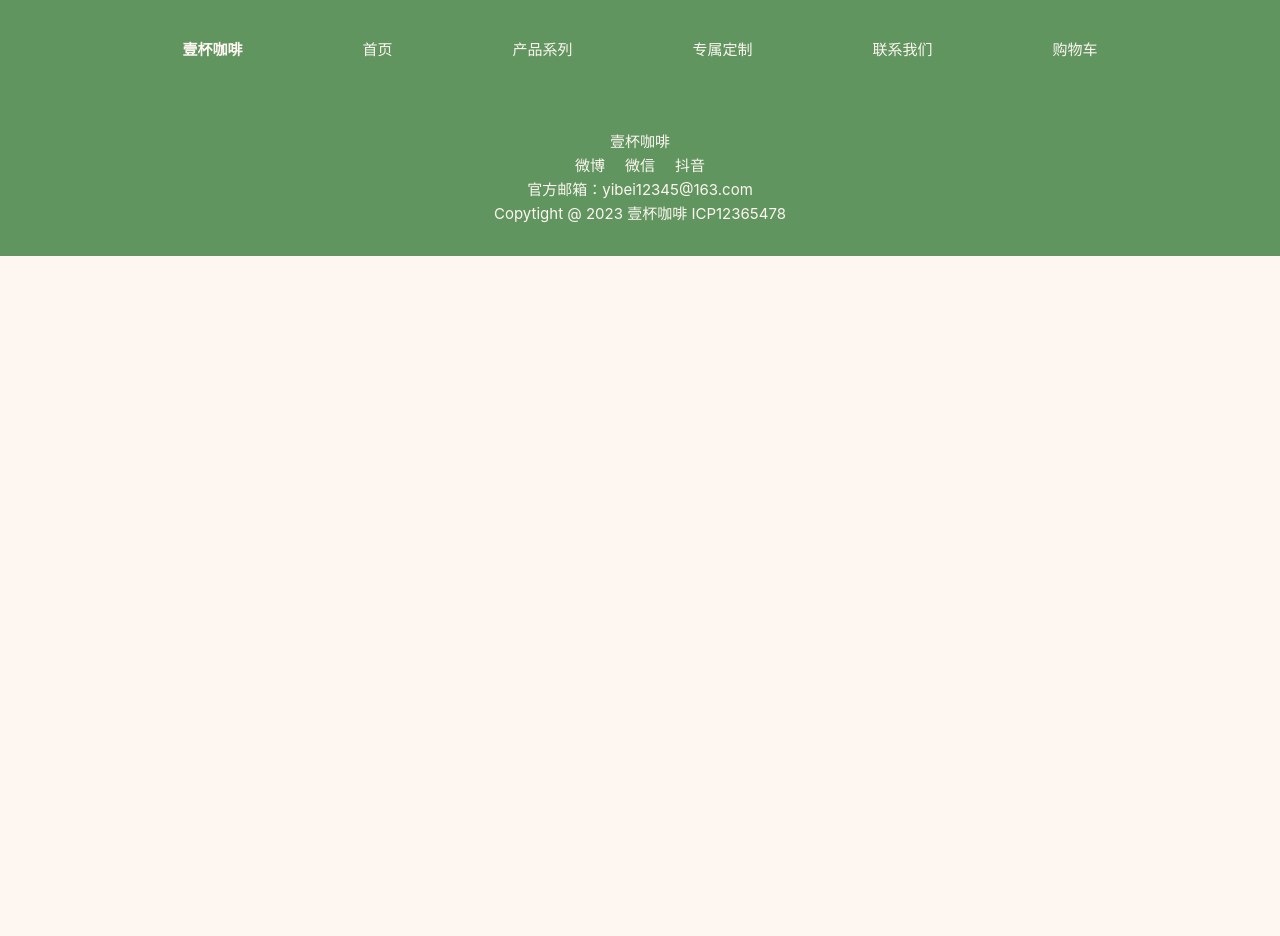
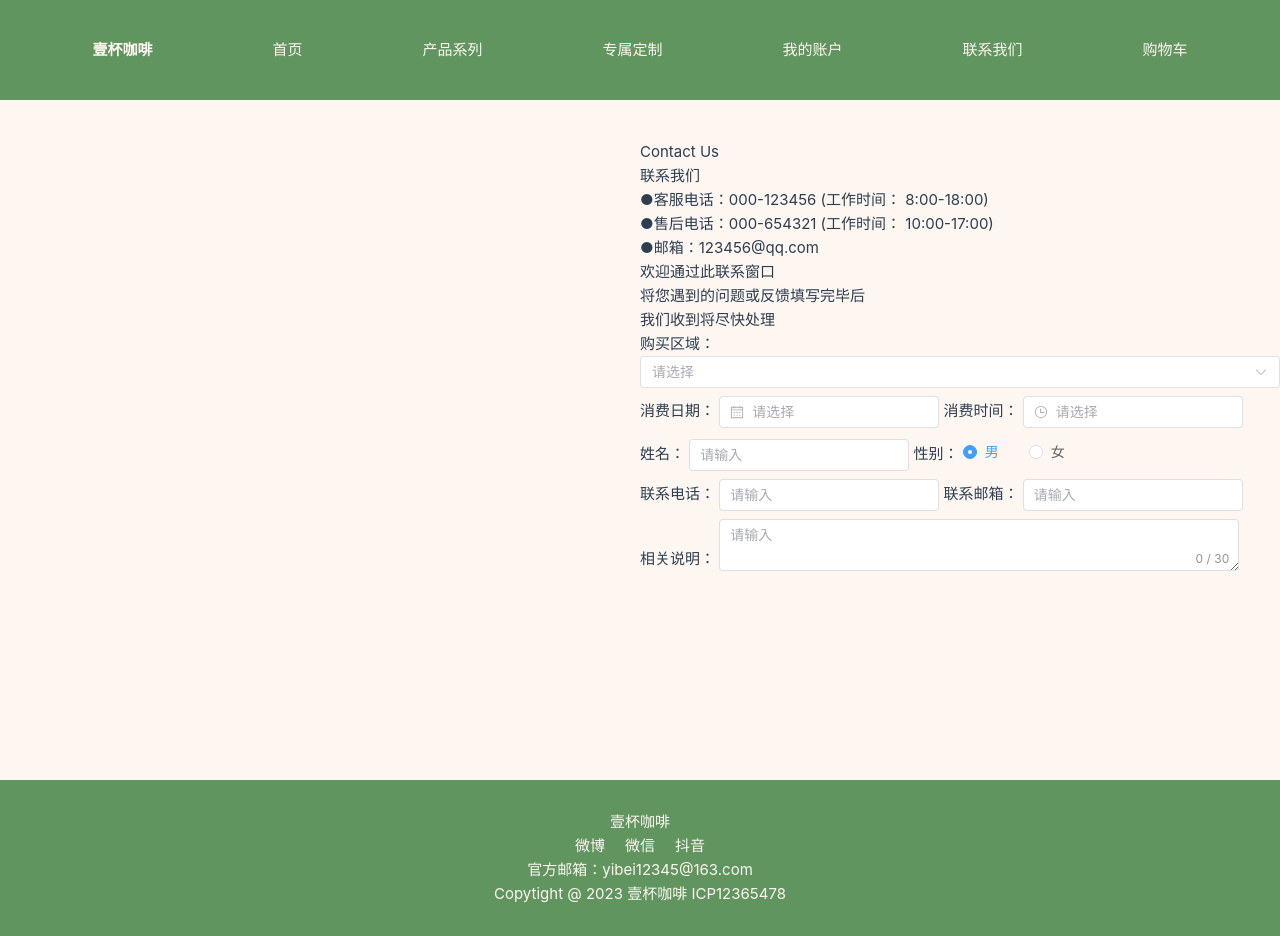
Before and after one commit to MoonMa1997/coffee_shop, a Vue app: page /contactUs in a window 1280 px wide. Before the commit the page ends 800 px from the top, so only its background shows below. Built offline with nearby package versions, Linux system fonts and the light colour scheme.

Commit message:
账户 联系

```diff
--- a/src/App.vue
+++ b/src/App.vue
@@ -22,7 +22,8 @@ import HelloWorld from './components/HelloWorld.vue'
         <RouterLink to="/" class="mrgr-10 col-fe">首页</RouterLink>
         <RouterLink to="/about" class="mrgr-10 col-fe">产品系列</RouterLink>
         <RouterLink to="/specialCustom" class="mrgr-10 col-fe">专属定制</RouterLink>
-        <RouterLink to="/about" class="mrgr-10 col-fe">联系我们</RouterLink>
+        <RouterLink to="/myAccount" class="mrgr-10 col-fe">我的账户</RouterLink>
+        <RouterLink to="/contactUs" class="mrgr-10 col-fe">联系我们</RouterLink>
         <RouterLink to="/about" class="mrgr-10 col-fe">购物车</RouterLink>
       </div>
     </div>
--- a/src/router/index.js
+++ b/src/router/index.js
@@ -1,6 +1,8 @@
 import { createRouter, createWebHistory } from 'vue-router'
 import HomeView from '../views/HomeView.vue'
 import specialCustom from '../views/specialCustom.vue'
+import myAccount from '../views/myAccount.vue'
+import contactUs from '../views/contactUs.vue'
 
 const router = createRouter({
   history: createWebHistory(import.meta.env.BASE_URL),
@@ -26,6 +28,19 @@ const router = createRouter({
       // which is lazy-loaded when the route is visited.
       component: specialCustom
     },
+    {
+      path: '/myAccount',
+      name: 'myaccount',
+      // route level code-splitting
+      // this generates a separate chunk (About.[hash].js) for this route
+      // which is lazy-loaded when the route is visited.
+      component: myAccount
+    },
+    {
+      path: '/contactUs',
+      name: 'contactUs',
+      component: contactUs
+    },
   ]
 })
 
--- a/src/views/HomeView.vue
+++ b/src/views/HomeView.vue
@@ -26,9 +26,9 @@ export default{
 <template>
   <div class="bg-fe ht-650 flex">
     <div class="wd-per-100">
-      <el-carousel :interval="4000" type="card" width="768px" height="384px">
+      <el-carousel :interval="4000" type="card" height="470px" style="margin:auto;">
         <el-carousel-item v-for="item in imagList" :key="item">
-          <img style="width:768px;height:384px;" :src="item.srcValue" />
+          <img style="height:470px;" :src="item.srcValue" />
         </el-carousel-item>
       </el-carousel>
     </div>
--- /dev/null
+++ b/src/views/contactUs.vue
@@ -0,0 +1,128 @@
+<template>
+    <div class="hit-680 flex">
+        <div class="w-p50 ht-per100"></div>
+        <div class="w-p50 ht-per100 pdt-40">
+            <p>Contact Us <br> 联系我们</p>
+            <div>●客服电话：000-123456 (工作时间： 8:00-18:00)</div>
+            <div>●售后电话：000-654321 (工作时间： 10:00-17:00)</div>
+            <div>●邮箱：123456@qq.com</div>
+            <p>
+                欢迎通过此联系窗口<br>
+                将您遇到的问题或反馈填写完毕后<br>
+                我们收到将尽快处理
+            </p>
+            <div>
+                <div class="mgb-8">购买区域：
+                    <el-select-v2
+                        v-model="value"
+                        :options="options"
+                        placeholder="请选择"
+                    />
+                </div>
+                <div class="mgb-8">
+                    消费日期：
+                    <el-date-picker
+                        v-model="value1"
+                        type="date"
+                        placeholder="请选择"
+                        size="default"
+                    />
+                    消费时间：
+                    <el-time-picker
+                        v-model="value2"
+                        arrow-control
+                        placeholder="请选择"
+                    />
+                </div>
+                <div class="mgb-8">
+                    姓名：
+                    <el-input class="w-220" v-model="input" placeholder="请输入" />
+                    性别：
+                    <el-radio-group v-model="radio2" class="ml-4">
+                        <el-radio label="1">男</el-radio>
+                        <el-radio label="2">女</el-radio>
+                    </el-radio-group>
+                </div>
+                <div class="mgb-8">
+                    联系电话：
+                    <el-input class="w-220" v-model="input" placeholder="请输入" />
+                    联系邮箱：
+                    <el-input class="w-220" v-model="input" placeholder="请输入" />
+                </div>
+                <div>
+                    相关说明：
+                    <el-input
+                        class="w-600"
+                        v-model="textarea"
+                        maxlength="30"
+                        placeholder="请输入"
+                        show-word-limit
+                        type="textarea"
+                    />
+                </div>
+            </div>
+        </div>
+    </div>
+</template>
+<script>
+export default {
+    name: "contactUs",
+    data(){
+        return{
+            textarea: "",
+            radio2: "1",
+            input: '',
+            value2: null,
+            value1: null,
+            value: null,
+            options: [
+                {
+                    value: 1,
+                    label: 'a'
+                },
+                {
+                    value: 2,
+                    label: 'b'
+                },
+                {
+                    value: 3,
+                    label: 'c'
+                },{
+                    value: 4,
+                    label: 'd'
+                },
+                {
+                    value: 5,
+                    label: 'e'
+                },
+            ]
+        }
+    }
+}
+</script>
+<style scoped>
+.w-p50{
+    width: 50%;
+}
+.hit-680{
+  height: 680px;
+}
+.flex{
+    display: flex;
+}
+.ht-per100{
+    height: 100%;
+}
+.w-220{
+    width: 220px;
+}
+.w-600{
+    width: 520px;
+}
+.mgb-8{
+    margin-bottom: 8px;
+}
+.pdt-40{
+    padding-top: 40px;
+}
+</style>
--- /dev/null
+++ b/src/views/myAccount.vue
@@ -0,0 +1,96 @@
+<template>
+    <!-- 背景 -->
+    <div class="hit-680 flex">
+        <!-- 登录 -->
+        <div class="lg-re">
+            <div class="cl-fe lg-titl fw-800">{{ isLogin? '账号密码登录':'注册' }}</div>
+            <div class="flex mb-10">
+                <div class="w-p20 cl-fe">账号</div>
+                <el-input class="w-p60" v-model="account" placeholder="请输入账号" />
+            </div>
+            <div class="flex mb-10">
+                <div class="w-p20 cl-fe">密码</div>
+                <el-input class="w-p60" v-model="password" type="password" show-password placeholder="请输入密码" />
+            </div>
+            <div class="flex mb-10" v-show="!isLogin">
+                <div class="w-p20 cl-fe">确认密码</div>
+                <el-input class="w-p60" v-model="repassword" type="password" show-password placeholder="请输入确认密码" />
+            </div>
+            <div>
+                <div class="btn-log fw-800">{{ isLogin? '登录':'注册' }}</div>
+                <div class="fw-800 cl-fe w-30" @click="changeRegiter">{{ isLogin? '注册':'登录' }}</div>
+            </div>
+        </div>
+    </div>
+</template>
+
+<script>
+import { method } from 'lodash';
+
+export default {
+    name:'myaccount',
+    data(){
+        return{
+            logintitle:"",
+            isLogin: true,
+            account: "",
+            password: "",
+            repassword: "",
+        }
+    },
+    methods: {
+        changeRegiter(){
+            this.isLogin = !this.isLogin;
+        }
+    }
+}
+</script>
+
+<style scoped>
+.w-30{
+    width: 30px;
+}
+.hit-680{
+  height: 680px;
+}
+.flex{
+    display: flex;
+}
+.lg-re{
+    width: 28%;
+    margin: auto;
+    background: #997e61;
+    border-radius: 10px;
+    padding: 50px 90px 80px 90px;
+}
+.mb-10{
+    margin-bottom: 10px;
+}
+.w-p20{
+    width: 20%;
+}
+.w-p60{
+    width: 70%;
+}
+.cl-fe{
+    color: #fef6f1;
+}
+.lg-titl{
+    text-align: center;
+    margin-bottom: 20px;
+}
+.btn-log{
+    width: 60%;
+    background: #fef6f1;
+    border-radius: 20px;
+    margin: auto;
+    text-align: center;
+    color: #997e61;
+    height: 30px;
+    line-height: 30px;
+    margin-top: 30px;
+}
+.fw-800{
+    font-weight: 800;
+}
+</style>
```
